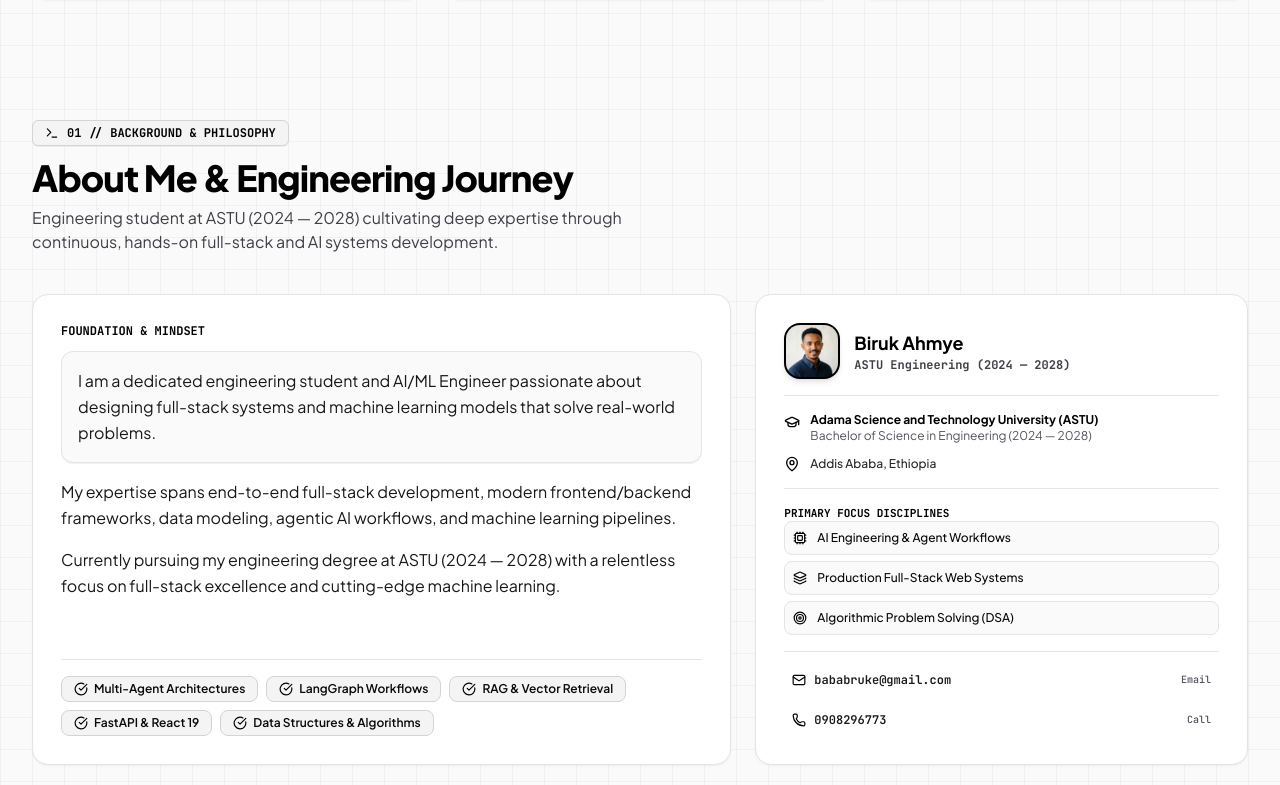
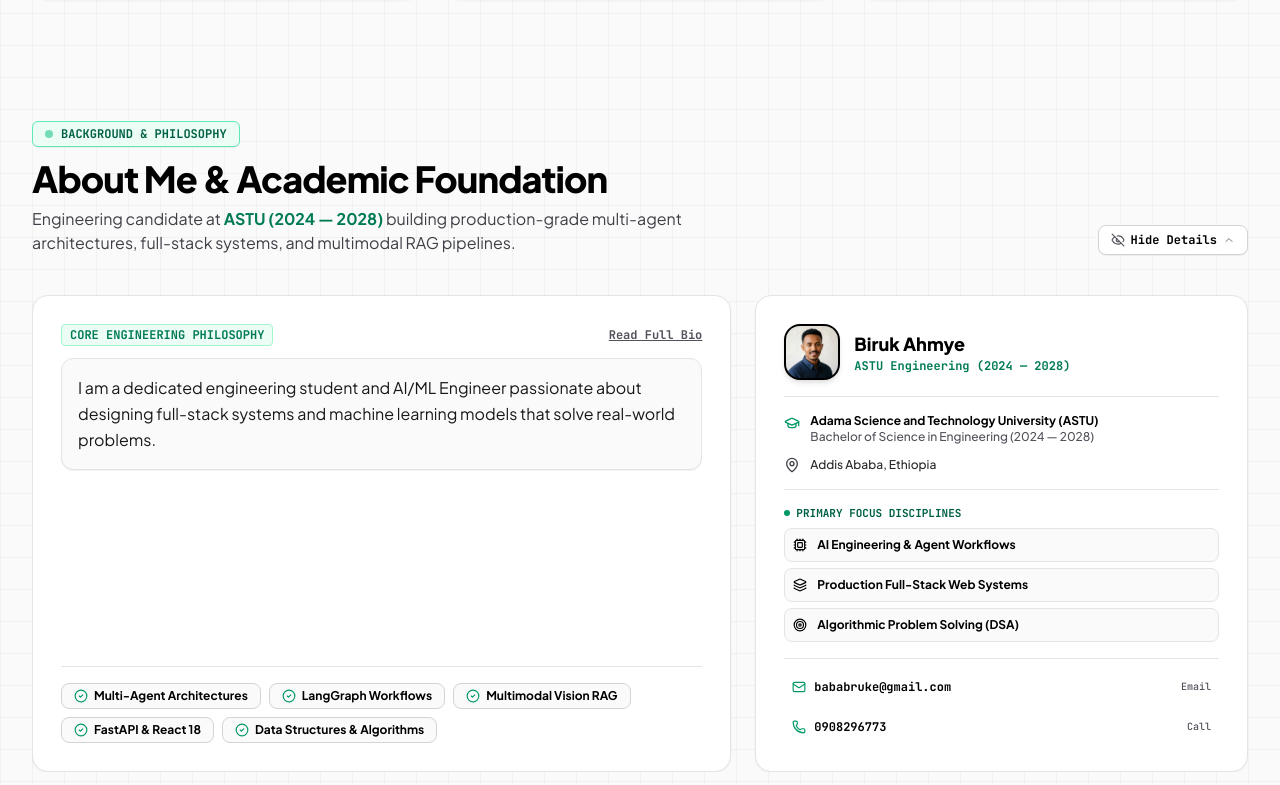
Before and after one commit to 123bruke/portfolio_final, a React (Vite) app: page / in a window 1280 px wide. Shown: the part 755-1540 px from the top of the page. Built offline with nearby package versions, Linux system fonts and the light colour scheme.

Commit message:
Update portfolio features

```diff
--- a/src/components/About.tsx
+++ b/src/components/About.tsx
@@ -1,3 +1,4 @@
+import { useState } from 'react';
 import {
   GraduationCap,
   Cpu,
@@ -6,68 +7,117 @@ import {
   MapPin,
   Mail,
   Phone,
-  CheckCircle,
+  CheckCircle2,
   Terminal,
-  Sparkles
+  Eye,
+  EyeOff,
+  ChevronDown,
+  ChevronUp
 } from 'lucide-react';
 import { PERSONAL_INFO } from '../data/personal';
 import SectionBorderFrame from './SectionBorderFrame';
 
 export default function About() {
+  const [isSectionHidden, setIsSectionHidden] = useState(false);
+  const [showExtendedBio, setShowExtendedBio] = useState(false);
+
   return (
     <section id="about" className="py-10 scroll-mt-24 relative transition-colors duration-200">
       <div className="max-w-7xl mx-auto px-4 sm:px-6 lg:px-8">
         <SectionBorderFrame>
-          {/* Section Header */}
-          <div className="mb-8 sm:mb-10">
-            <div className="inline-flex items-center gap-2 px-3 py-1 rounded-md bg-zinc-100 border border-zinc-300 text-xs font-mono text-black font-bold mb-3 shadow-2xs">
-              <Terminal className="w-3.5 h-3.5 text-black" />
-              <span>01 // BACKGROUND & PHILOSOPHY</span>
+          {/* Section Header with Hide/Show Toggle */}
+          <div className="flex flex-col sm:flex-row sm:items-end sm:justify-between gap-4 mb-8 sm:mb-10">
+            <div>
+              {/* Green highlight for Main Point */}
+              <div className="inline-flex items-center gap-2 px-3 py-1 rounded-md bg-emerald-50 border border-emerald-300 text-xs font-mono text-emerald-800 font-bold mb-3 shadow-2xs">
+                <span className="w-2 h-2 rounded-full bg-emerald-500 animate-pulse" />
+                <span>BACKGROUND & PHILOSOPHY</span>
               </div>
-            <h2 className="text-2xl sm:text-4xl font-extrabold tracking-tight text-black">
-              About Me & Engineering Journey
+              <h2 className="text-2xl sm:text-4xl font-black tracking-tight text-black">
+                About Me & Academic Foundation
               </h2>
               <p className="mt-2 text-sm sm:text-base text-zinc-700 max-w-2xl font-normal">
-              Engineering student at ASTU (2024 — 2028) cultivating deep expertise through continuous, hands-on full-stack and AI systems development.
+                Engineering candidate at <strong className="text-emerald-700 font-bold">ASTU (2024 — 2028)</strong> building production-grade multi-agent architectures, full-stack systems, and multimodal RAG pipelines.
               </p>
             </div>
 
+            {/* Native Hide/Show Section Button */}
+            <button
+              onClick={() => setIsSectionHidden(!isSectionHidden)}
+              className="inline-flex items-center gap-1.5 px-3 py-1.5 text-xs font-mono font-bold rounded-lg border border-zinc-300 bg-white hover:bg-zinc-100 text-black shadow-2xs transition-all duration-200 cursor-pointer self-start sm:self-auto shrink-0"
+              title={isSectionHidden ? "Expand Section" : "Collapse Section"}
+            >
+              {isSectionHidden ? (
+                <>
+                  <Eye className="w-3.5 h-3.5 text-emerald-600" />
+                  <span>Show Section</span>
+                  <ChevronDown className="w-3 h-3 text-zinc-500" />
+                </>
+              ) : (
+                <>
+                  <EyeOff className="w-3.5 h-3.5 text-zinc-600" />
+                  <span>Hide Details</span>
+                  <ChevronUp className="w-3 h-3 text-zinc-500" />
+                </>
+              )}
+            </button>
+          </div>
+
+          {/* Smooth Collapsible Content Container */}
+          <div
+            className={`transition-all duration-300 ease-in-out overflow-hidden ${
+              isSectionHidden ? 'max-h-0 opacity-0 pointer-events-none' : 'max-h-[2000px] opacity-100'
+            }`}
+          >
             {/* Bento Grid Layout */}
             <div className="grid grid-cols-1 lg:grid-cols-12 gap-5 sm:gap-6 items-stretch">
 
               {/* Bento Card 1: Personal Narrative & Philosophy (7 cols) */}
               <div className="lg:col-span-7 bento-card p-6 sm:p-7 flex flex-col justify-between space-y-4">
                 <div>
-                <div className="flex items-center gap-2 text-xs font-mono text-black font-bold mb-3">
-                  <span>FOUNDATION & MINDSET</span>
+                  <div className="flex items-center justify-between text-xs font-mono font-bold mb-3">
+                    <span className="text-emerald-700 bg-emerald-50 px-2 py-0.5 rounded border border-emerald-200">
+                      CORE ENGINEERING PHILOSOPHY
+                    </span>
+                    <button
+                      onClick={() => setShowExtendedBio(!showExtendedBio)}
+                      className="text-xs text-zinc-600 hover:text-black font-mono underline cursor-pointer"
+                    >
+                      {showExtendedBio ? 'Hide Extended Bio' : 'Read Full Bio'}
+                    </button>
                   </div>
+
                   <div className="space-y-4 text-zinc-900 text-sm sm:text-base leading-relaxed font-normal">
                     <p className="p-4 rounded-xl bg-zinc-50 border border-zinc-200 text-zinc-900 shadow-2xs">
                       {PERSONAL_INFO.aboutText[0]}
                     </p>
-                  <p>
-                    {PERSONAL_INFO.aboutText[1]}
-                  </p>
-                  <p>
-                    {PERSONAL_INFO.aboutText[3]}
-                  </p>
+
+                    {/* Smooth Collapsible Extended Biography */}
+                    <div
+                      className={`space-y-4 transition-all duration-300 ease-in-out overflow-hidden ${
+                        showExtendedBio ? 'max-h-[500px] opacity-100' : 'max-h-0 opacity-0'
+                      }`}
+                    >
+                      <p>{PERSONAL_INFO.aboutText[1]}</p>
+                      <p>{PERSONAL_INFO.aboutText[3]}</p>
+                    </div>
                   </div>
                 </div>
 
-              {/* Quick Competency Tags */}
+                {/* Quick Competency Tags with Green Main Point Accents */}
                 <div className="pt-4 border-t border-zinc-200 flex flex-wrap gap-2">
                   {[
                     'Multi-Agent Architectures',
                     'LangGraph Workflows',
-                  'RAG & Vector Retrieval',
-                  'FastAPI & React 19',
+                    'Multimodal Vision RAG',
+                    'FastAPI & React 18',
                     'Data Structures & Algorithms'
                   ].map((tag) => (
                     <span
                       key={tag}
-                    className="inline-flex items-center gap-1.5 px-3 py-1 rounded-lg text-xs font-semibold bg-zinc-100 border border-zinc-300 text-zinc-950"
+                      className="inline-flex items-center gap-1.5 px-3 py-1 rounded-lg text-xs font-bold bg-zinc-50 border border-zinc-300 text-black hover:border-emerald-500 transition-colors"
                     >
-                    <CheckCircle className="w-3.5 h-3.5 text-black shrink-0" />
+                      <CheckCircle2 className="w-3.5 h-3.5 text-emerald-600 shrink-0" />
                       <span>{tag}</span>
                     </span>
                   ))}
@@ -87,10 +137,10 @@ export default function About() {
                       />
                     </div>
                     <div>
-                    <h3 className="text-lg font-bold text-black">
+                      <h3 className="text-lg font-black text-black">
                         {PERSONAL_INFO.name}
                       </h3>
-                    <div className="text-xs font-mono text-zinc-700 font-bold">
+                      <div className="text-xs font-mono text-emerald-700 font-bold">
                         ASTU Engineering (2024 — 2028)
                       </div>
                     </div>
@@ -99,19 +149,19 @@ export default function About() {
                   {/* Academic info */}
                   <div className="py-4 space-y-3 border-b border-zinc-200 text-xs">
                     <div className="flex items-start gap-2.5">
-                    <GraduationCap className="w-4 h-4 text-black shrink-0 mt-0.5" />
+                      <GraduationCap className="w-4 h-4 text-emerald-600 shrink-0 mt-0.5" />
                       <div>
                         <div className="font-bold text-black">
                           Adama Science and Technology University (ASTU)
                         </div>
-                      <div className="text-zinc-600">
+                        <div className="text-zinc-600 font-medium">
                           Bachelor of Science in Engineering (2024 — 2028)
                         </div>
                       </div>
                     </div>
 
                     <div className="flex items-center gap-2.5">
-                    <MapPin className="w-4 h-4 text-black shrink-0" />
+                      <MapPin className="w-4 h-4 text-zinc-700 shrink-0" />
                       <span className="text-zinc-800 font-medium">
                         {PERSONAL_INFO.location}
                       </span>
@@ -120,21 +170,22 @@ export default function About() {
 
                   {/* Core Disciplines List */}
                   <div className="py-4 space-y-2 text-xs">
-                  <span className="text-[11px] font-mono uppercase text-black font-bold">
+                    <span className="text-[11px] font-mono uppercase text-emerald-800 font-extrabold flex items-center gap-1.5">
+                      <span className="w-1.5 h-1.5 bg-emerald-600 rounded-full" />
                       Primary Focus Disciplines
                     </span>
                     <div className="space-y-1.5">
                       <div className="p-2 rounded-lg bg-zinc-50 border border-zinc-200 flex items-center gap-2.5">
                         <Cpu className="w-3.5 h-3.5 text-black shrink-0" />
-                      <span className="font-medium text-zinc-950">AI Engineering & Agent Workflows</span>
+                        <span className="font-bold text-black">AI Engineering & Agent Workflows</span>
                       </div>
                       <div className="p-2 rounded-lg bg-zinc-50 border border-zinc-200 flex items-center gap-2.5">
                         <Layers className="w-3.5 h-3.5 text-black shrink-0" />
-                      <span className="font-medium text-zinc-950">Production Full-Stack Web Systems</span>
+                        <span className="font-bold text-black">Production Full-Stack Web Systems</span>
                       </div>
                       <div className="p-2 rounded-lg bg-zinc-50 border border-zinc-200 flex items-center gap-2.5">
                         <Target className="w-3.5 h-3.5 text-black shrink-0" />
-                      <span className="font-medium text-zinc-950">Algorithmic Problem Solving (DSA)</span>
+                        <span className="font-bold text-black">Algorithmic Problem Solving (DSA)</span>
                       </div>
                     </div>
                   </div>
@@ -147,8 +198,8 @@ export default function About() {
                     className="flex items-center justify-between p-2 rounded-lg text-zinc-900 hover:text-black hover:bg-zinc-100 transition-colors"
                   >
                     <span className="flex items-center gap-2">
-                    <Mail className="w-3.5 h-3.5 text-black" />
-                    <span className="font-mono font-semibold">{PERSONAL_INFO.email}</span>
+                      <Mail className="w-3.5 h-3.5 text-emerald-600" />
+                      <span className="font-mono font-bold text-black">{PERSONAL_INFO.email}</span>
                     </span>
                     <span className="text-[10px] text-zinc-600 font-mono">Email</span>
                   </a>
@@ -158,8 +209,8 @@ export default function About() {
                     className="flex items-center justify-between p-2 rounded-lg text-zinc-900 hover:text-black hover:bg-zinc-100 transition-colors"
                   >
                     <span className="flex items-center gap-2">
-                    <Phone className="w-3.5 h-3.5 text-black" />
-                    <span className="font-mono font-semibold">{PERSONAL_INFO.phone}</span>
+                      <Phone className="w-3.5 h-3.5 text-emerald-600" />
+                      <span className="font-mono font-bold text-black">{PERSONAL_INFO.phone}</span>
                     </span>
                     <span className="text-[10px] text-zinc-600 font-mono">Call</span>
                   </a>
@@ -167,6 +218,7 @@ export default function About() {
               </div>
 
             </div>
+          </div>
         </SectionBorderFrame>
       </div>
     </section>
```
Lines whose indentation alone changed are shown as unchanged.
